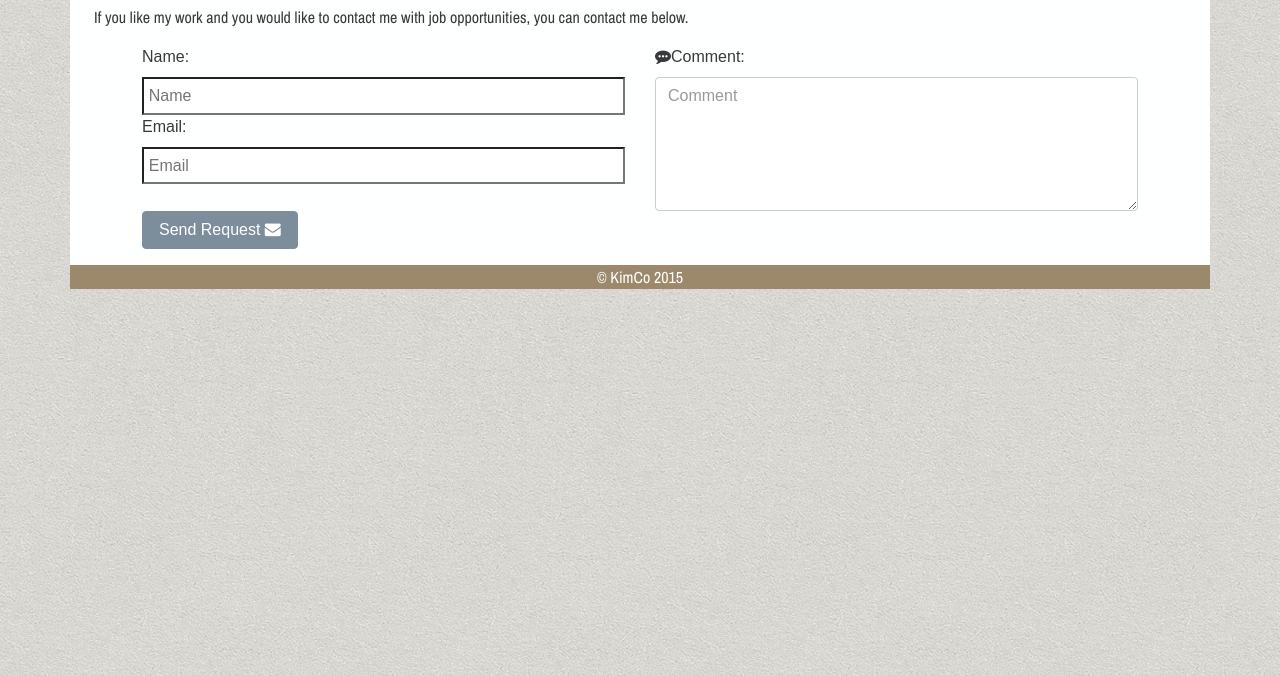
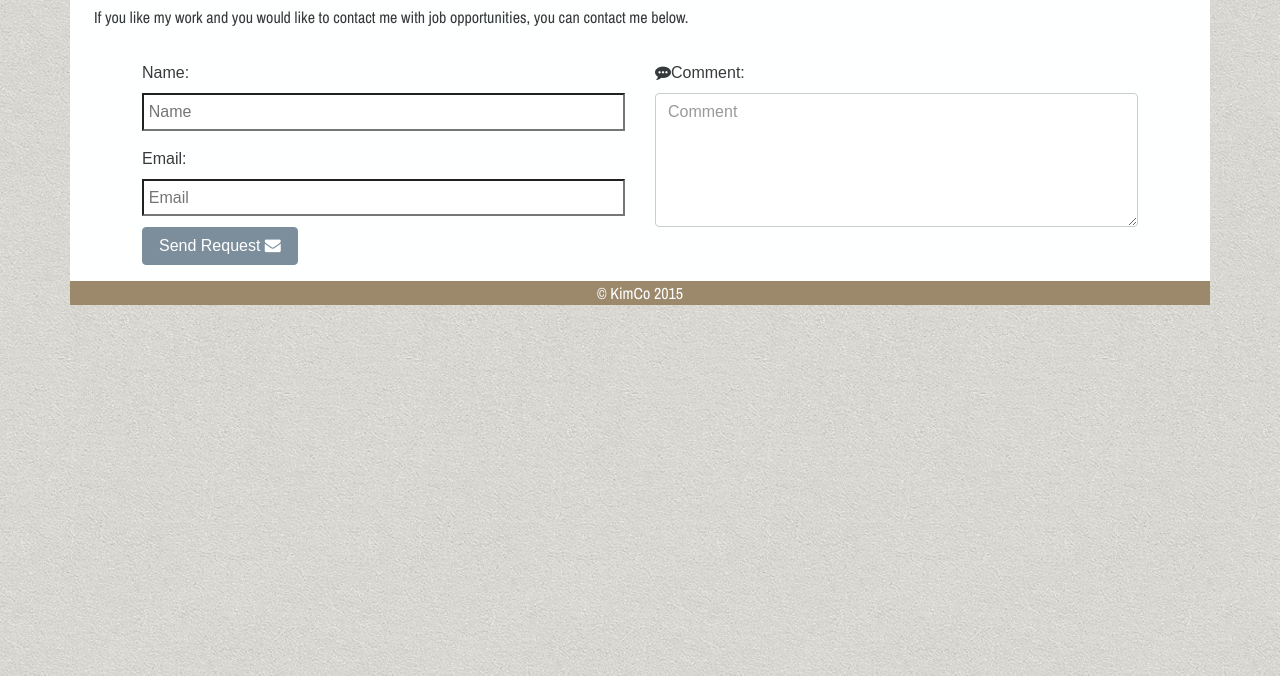
Before and after one commit to kgowans/kgowans.github.io, a plain HTML site: page contact/index.html in a window 1280 px wide. Shown: the part 124-800 px from the top of the page. Drawn offline with nearby package versions, Linux system fonts and the light colour scheme.

Commit message:
added padding

```diff
--- a/css/main.css
+++ b/css/main.css
@@ -101,6 +101,10 @@ p.description {
     padding-right: 1.5em;
 }
 
+form label {
+    padding-top: 1em;
+}
+
 
 /*Footer*/
 
```
